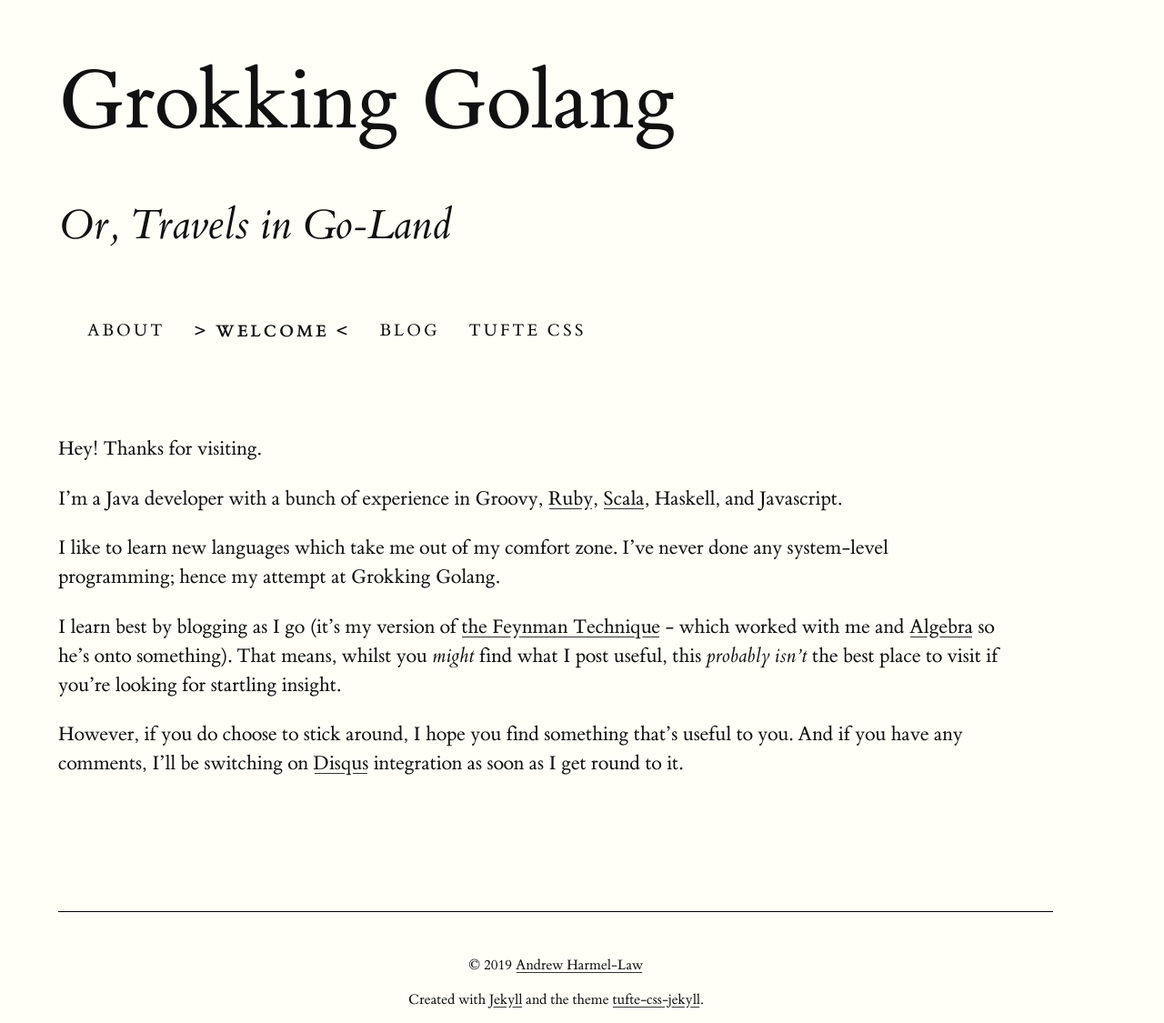
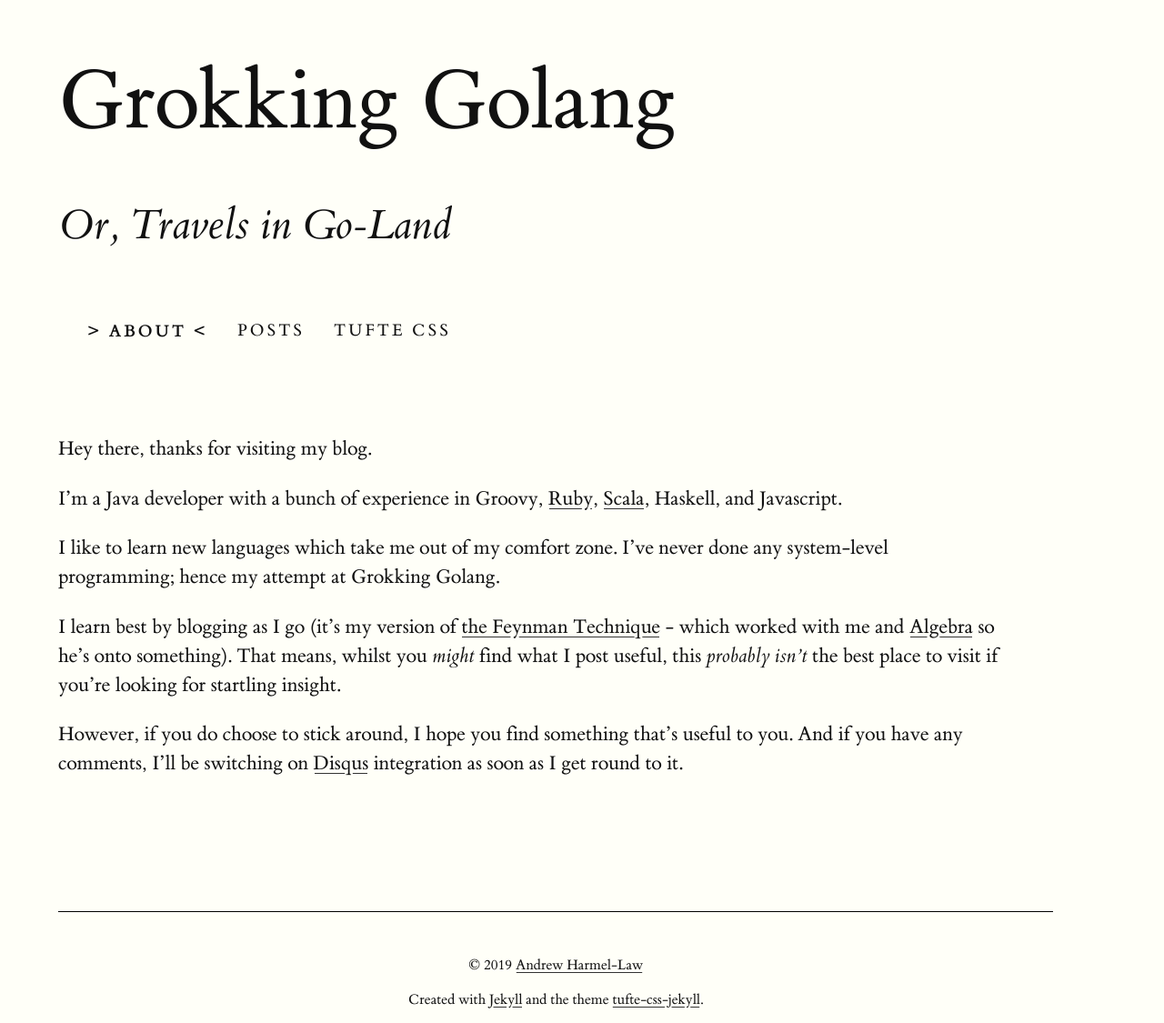
Before and after one commit to grokkinkotlin/grokkinkotlin.github.com, a Jekyll site: the page built from index.md, in a window 1280 px wide. Shown: the whole page at 91% size. Built offline with Jekyll 4.4.1, drawn with Linux system fonts in a browser that asks for light colours.

```diff
--- a/_config.yml
+++ b/_config.yml
@@ -10,7 +10,7 @@ description: A blog about the things I learn, and the thoughts I have, as I lear
 markdown: kramdown
 markdown_ext: "markdown,mkdown,mkdn,mkd,md"
 highlighter: rouge
-permalink: /articles/:categories/:year/:month/:day/:title.html
+permalink: /posts/:categories/:year/:month/:day/:title.html
 timezone: UK/London
 excerpt_separator: <!--more-->
 exclude: ['Gemfile', 'Gemfile.lock', 'Rakefile', 'DeployToGithub.Rakefile', 'README.md']
--- a/blog/index.html
+++ b/blog/index.html
@@ -1,11 +1,11 @@
 ---
-layout: full-width
-title: Blog
+layout: default
+title: Posts
 # Note that this index page uses a full-width layout!
 weight: 2
 ---
 
-  <h1 class="content-listing-header sans">Articles</h1>
+  <h1 class="content-listing-header sans">Posts</h1>
   <ul class="content-listing ">
     {% for post in site.posts %}
         <li class="listing">
--- a/index.md
+++ b/index.md
@@ -1,10 +1,10 @@
 ---
 layout: full-width
-title: Welcome
+title: About
 weight: 1
 ---
 
-Hey!  Thanks for visiting.
+Hey there, thanks for visiting my blog.
 
 I'm a Java developer with a bunch of experience in Groovy, [Ruby](https://rubyeyeforthejavaguy.blogspot.com/), [Scala](https://scalaeyeforthejavaguy.blogspot.com/), Haskell, and Javascript.
 
```
Also changed, not shown: about.md (deleted, +0 -18 lines).
